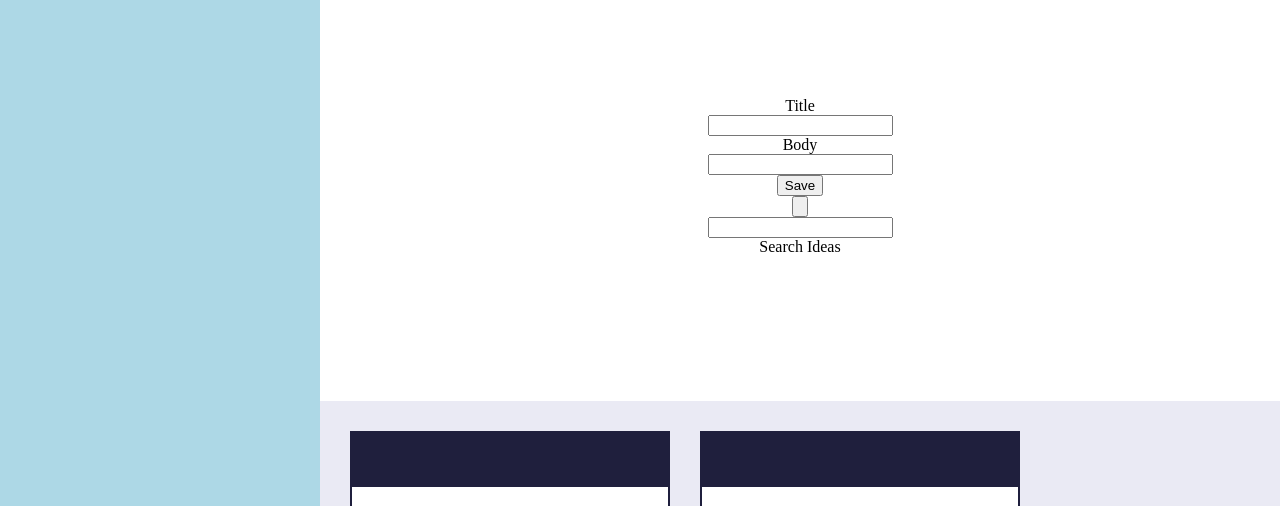
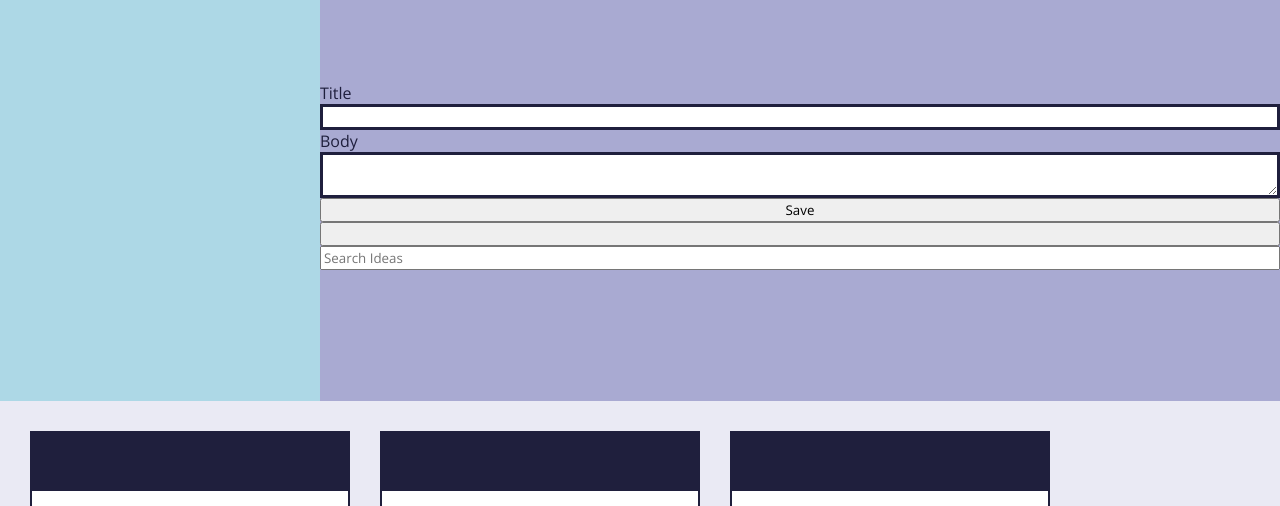
Before and after one commit to MandyAlford/Idea-Box, a plain HTML site: page index.html in a window 1280 px wide. Shown: the part 49-555 px from the top of the page. Drawn offline with nearby package versions, Linux system fonts and the light colour scheme.

Commit message:
Add CSS style to main/form

```diff
--- a/index.html
+++ b/index.html
@@ -1,7 +1,8 @@
 <!DOCTYPE html>
 <html lang="en" dir="ltr">
   <head>
-    <link href="./styles.css" type="text/css" rel="stylesheet"
+    <link href="./styles.css" type="text/css" rel="stylesheet">
+    <link href="https://fonts.googleapis.com/css?family=Open+Sans&display=swap" rel="stylesheet">
     <meta charset="utf-8">
     <meta name="viewport" content="width=device-width, initial-scale=1">
     <title></title>
@@ -15,15 +16,16 @@
       </section>
     </aside>
     <main>
-      <form>
-        <label>Title</label>
-        <input></input>
-        <label>Body</label>
-        <input></input>
-        <button>Save</button>
-        <button><img></button>
-        <input>Search Ideas</input>
-      </form>
+        <form>
+          <label id="title">Title</label>
+          <input id="title-text" type="text" ></input>
+          <label id="body">Body</label>
+          <textarea id="body-text" type="text"></textarea>
+          <button>Save</button>
+          <button><img></button>
+          <input type="text" placeholder="Search Ideas"></input>
+        </form>
+      </main>
       <section class="bottom-section">
         <div class="single-card">
           <header>
--- a/styles.css
+++ b/styles.css
@@ -3,6 +3,7 @@
 *:before {
   box-sizing: border-box;
   margin: 0px;
+  font-family: "Open Sans", sans-serif;
 }
 
 body {
@@ -30,9 +31,19 @@ form {
   display: flex;
   flex-direction: column;
   justify-content: center;
-  align-items: center;
+  align-content: center;
   height: 450px;
   width: 100%;
+  background-color: #A9AAD2;
+  color: #1F1F3D;
+}
+
+#title-text {
+  border: 3px solid #1F1F3D;
+}
+
+#body-text {
+  border: 3px solid #1F1F3D;
 }
 
 
@@ -52,7 +63,7 @@ form {
   justify-content: space-between;
   height: 380px;
   width: 320px;
-    background-color: #fff;
+  background-color: #fff;
 }
 
 .card-body {
```
